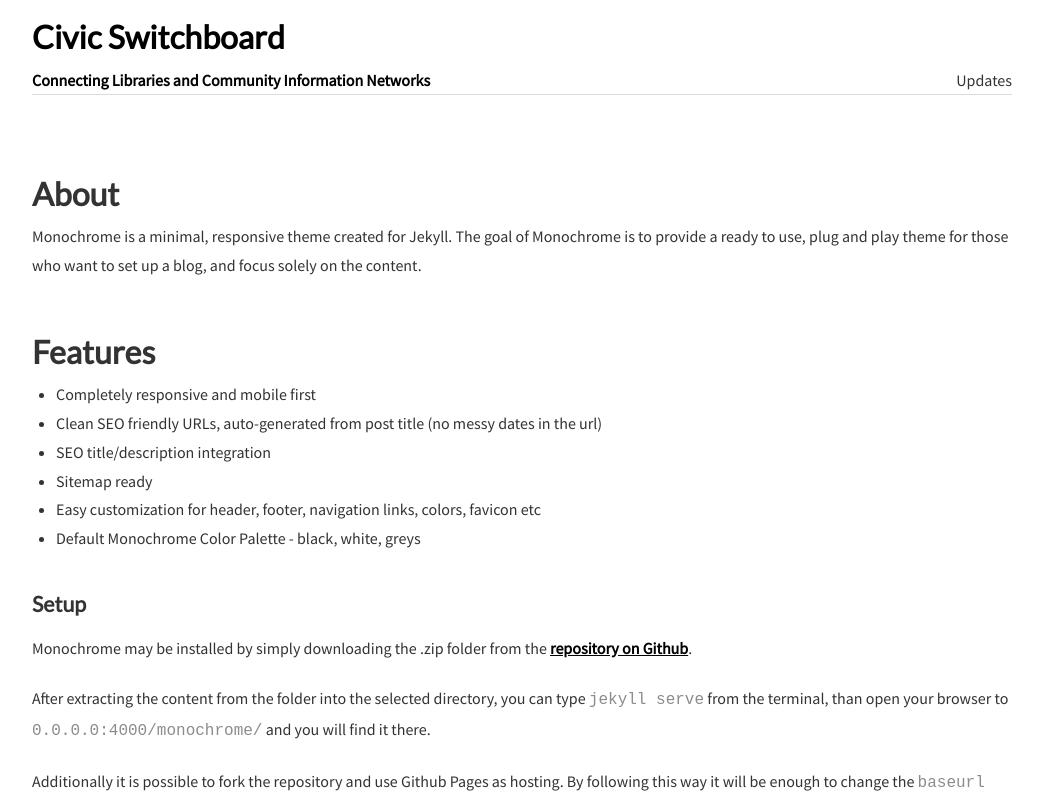
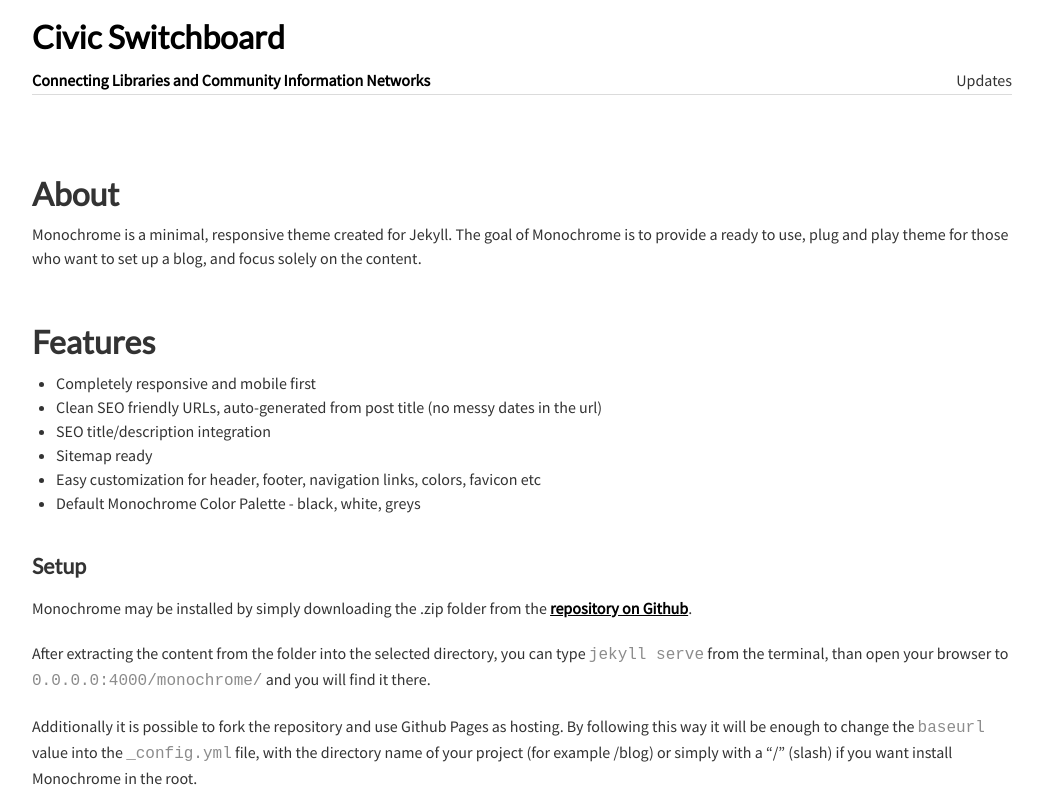
Before and after one commit to civic-switchboard/civic-switchboard.github.io.first, a Jekyll site: the page built from about.md, in a window 1280 px wide. Shown: the top 804 px of the page, without its empty margins (118-1161 px from the left). Built offline with Jekyll 4.4.1, drawn with Linux system fonts in a browser that asks for light colours.

Commit message:
less line height

```diff
--- a/_sass/typography.scss
+++ b/_sass/typography.scss
@@ -16,7 +16,7 @@
 
 p, ul, ol {
 	font-size: 1em; /* 16px */
-	line-height: 1.8em;
+	line-height: 1.5em;
 	margin-bottom: 1.5em; /* 24px/16px */
 }
 
@@ -61,7 +61,7 @@
 
 p, ul, ol {
 	font-size: 1em; /* 18px */
-	line-height: 1.8em;
+	line-height: 1.5em;
 	margin-bottom: 1.3334em; /* 24px/18px */
 }
 
```
